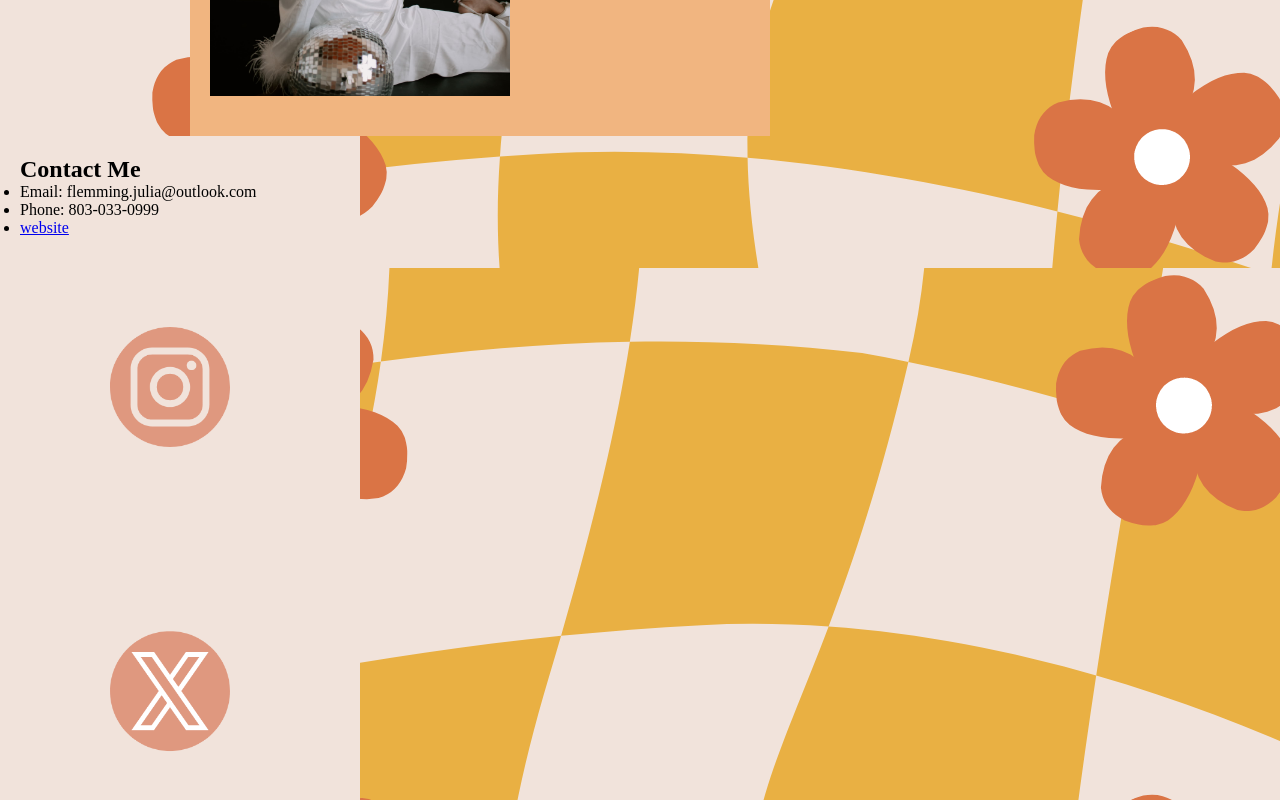
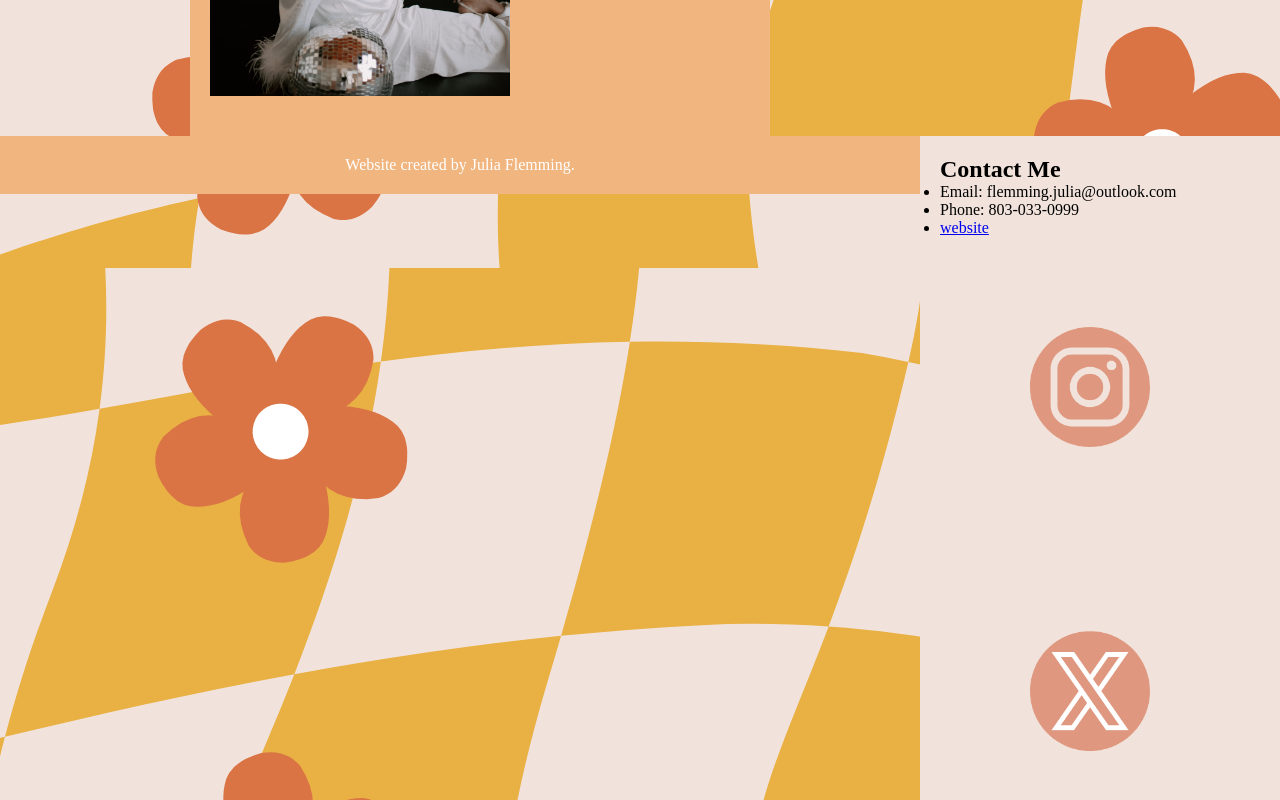
Before and after one commit to flemmingjulia/m5-hw5-flemming-julia, a plain HTML site: page index.html in a window 1280 px wide. Shown: the part 500-1300 px from the top of the page. Drawn offline with Linux system fonts and the light colour scheme.

Commit message:
style.css aside

```diff
--- a/styles.css
+++ b/styles.css
@@ -67,7 +67,7 @@ aside {
     width: 25%;
     display: inline-block;
     vertical-align: top;
-    flood-color: right;
+    float: right;
 }
 footer {
     background-color: #F1B580;
```
